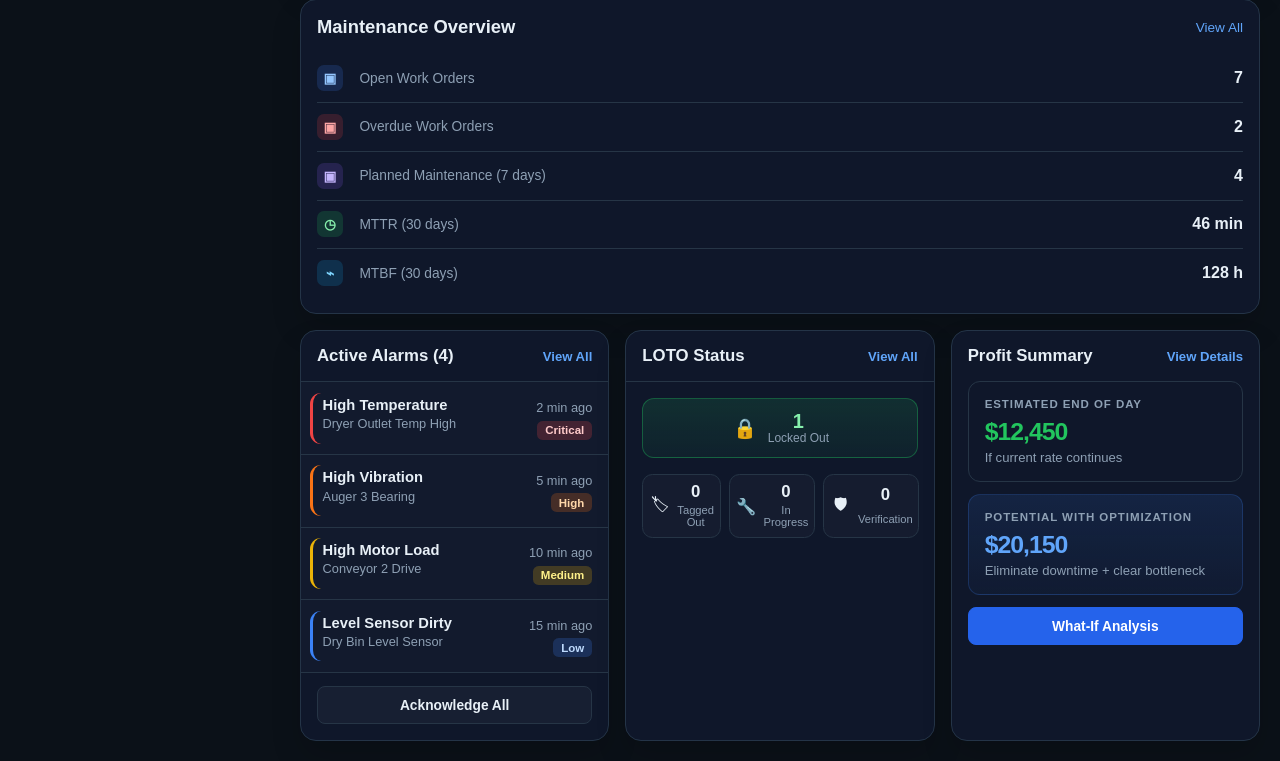
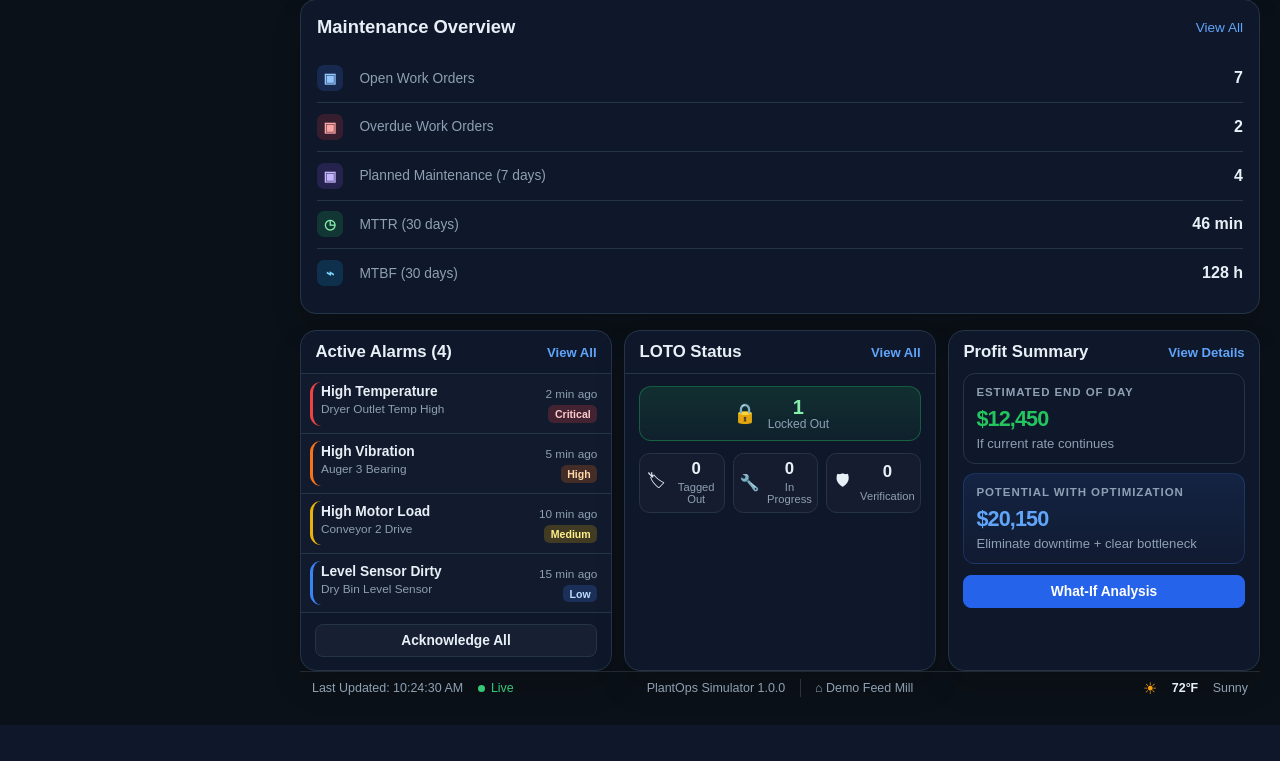
Before and after one commit to PaulFSherwood/PlantSimulator, a FastAPI app: page /dashboard in a window 1280 px wide. Shown: the part 1493-2254 px from the top of the page. After the commit the page ends 2218 px from the top, so only its background shows below. Run offline with FastAPI, Linux system fonts and the light colour scheme.

Commit message:
Finishing footer

```diff
--- a/app/static/css/plantops.css
+++ b/app/static/css/plantops.css
@@ -62,7 +62,14 @@ button {
 .nav-item:hover { background: rgba(255,255,255,0.04); color: var(--text); }
 .nav-item.active { background: #172840; color: var(--text); border-color: #2c4360; }
 .nav-icon { width: 20px; height: 20px; opacity: 0.9; }
-.main-content { flex: 1; padding: 1.25rem; min-width: 0; }
+.main-content {
+  flex: 1;
+  min-width: 0;
+  min-height: 100vh;
+  padding: 1.25rem;
+  display: flex;
+  flex-direction: column;
+}
 .topbar {
   display: flex; justify-content: space-between; gap: 1rem; align-items: start;
   margin-bottom: 1.25rem;
@@ -2204,3 +2211,129 @@ input, select {
         grid-template-columns: 1fr;
     }
 }
+
+/* =========================================================
+   Footer + right rail tightening
+   ========================================================= */
+
+.dashboard-rail {
+    gap: 0.75rem;
+}
+
+.rail-header {
+    padding: 0.7rem 0.9rem;
+}
+
+.rail-alarm {
+    padding: 0.62rem 0.85rem 0.62rem 1.25rem;
+}
+
+.rail-alarm::before {
+    top: 0.45rem;
+    bottom: 0.45rem;
+}
+
+.rail-alarm strong {
+    font-size: 0.86rem;
+}
+
+.rail-alarm span {
+    font-size: 0.74rem;
+}
+
+.alarm-meta {
+    gap: 0.25rem;
+}
+
+.alarm-meta em {
+    font-size: 0.66rem;
+    padding: 0.18rem 0.42rem;
+}
+
+.rail-wide-button,
+.what-if-button {
+    margin: 0.65rem 0.9rem 0.8rem;
+    padding: 0.5rem;
+}
+
+.loto-primary {
+    margin: 0.75rem 0.9rem;
+    padding: 0.58rem;
+}
+
+.loto-grid {
+    padding: 0 0.9rem 0.8rem;
+}
+
+.loto-grid div {
+    padding: 0.45rem 0.3rem;
+}
+
+.profit-block {
+    margin: 0 0.9rem 0.55rem;
+    padding: 0.75rem;
+}
+
+.profit-block strong {
+    font-size: 1.35rem;
+}
+
+.dashboard-footer {
+    height: 34px;
+    margin-top: auto;
+    padding: 0 0.75rem;
+    border-top: 1px solid rgba(142, 160, 180, 0.18);
+    color: var(--muted);
+    display: grid;
+    grid-template-columns: 1fr auto 1fr;
+    align-items: center;
+    gap: 1rem;
+    font-size: 0.78rem;
+    overflow: hidden;
+    flex: 0 0 34px;
+}
+
+.footer-left,
+.footer-center,
+.footer-right {
+    display: flex;
+    align-items: center;
+    gap: 0.9rem;
+}
+
+.footer-center {
+    justify-content: center;
+}
+
+.footer-right {
+    justify-content: flex-end;
+}
+
+.footer-live {
+    color: #37c878;
+    display: inline-flex;
+    align-items: center;
+    gap: 0.4rem;
+}
+
+.footer-live i {
+    width: 7px;
+    height: 7px;
+    border-radius: 999px;
+    background: #37c878;
+}
+
+.footer-divider {
+    width: 1px;
+    height: 18px;
+    background: rgba(142, 160, 180, 0.25);
+}
+
+.footer-weather-icon {
+    color: #f59e0b;
+    font-size: 1rem;
+}
+
+.footer-right strong {
+    color: var(--text);
+}
--- a/app/templates/base.html
+++ b/app/templates/base.html
@@ -7,6 +7,8 @@
   <link rel="stylesheet" href="{{ url_for('static', path='css/plantops.css') }}?v=2">
 </head>
 <body>
+    {% set app_version = "1.0.0" %}
+    {% set plant_name = "Demo Feed Mill" %}
   <div class="app-shell">
     <aside class="sidebar">
       <div class="brand">
@@ -45,7 +47,7 @@
           <div class="topbar-right">
             <button class="topbar-control" type="button">
               <span class="topbar-control-icon">⌂</span>
-              <span>Demo Feed Mill</span>
+              <span>{{ plant_name }}</span>
               <span class="topbar-chevron">⌄</span>
             </button>
 
@@ -66,6 +68,24 @@
       </header>
 
       {% block content %}{% endblock %}
+      <footer class="dashboard-footer">
+          <div class="footer-left">
+            <span>Last Updated: 10:24:30 AM</span>
+            <span class="footer-live"><i></i>Live</span>
+          </div>
+
+          <div class="footer-center">
+            <span>PlantOps Simulator {{ app_version }}</span>
+            <span class="footer-divider"></span>
+            <span>⌂ {{ plant_name }}</span>
+          </div>
+
+          <div class="footer-right">
+            <span class="footer-weather-icon">☀</span>
+            <strong>72°F</strong>
+            <span>Sunny</span>
+          </div>
+        </footer>
     </main>
   </div>
 
```
